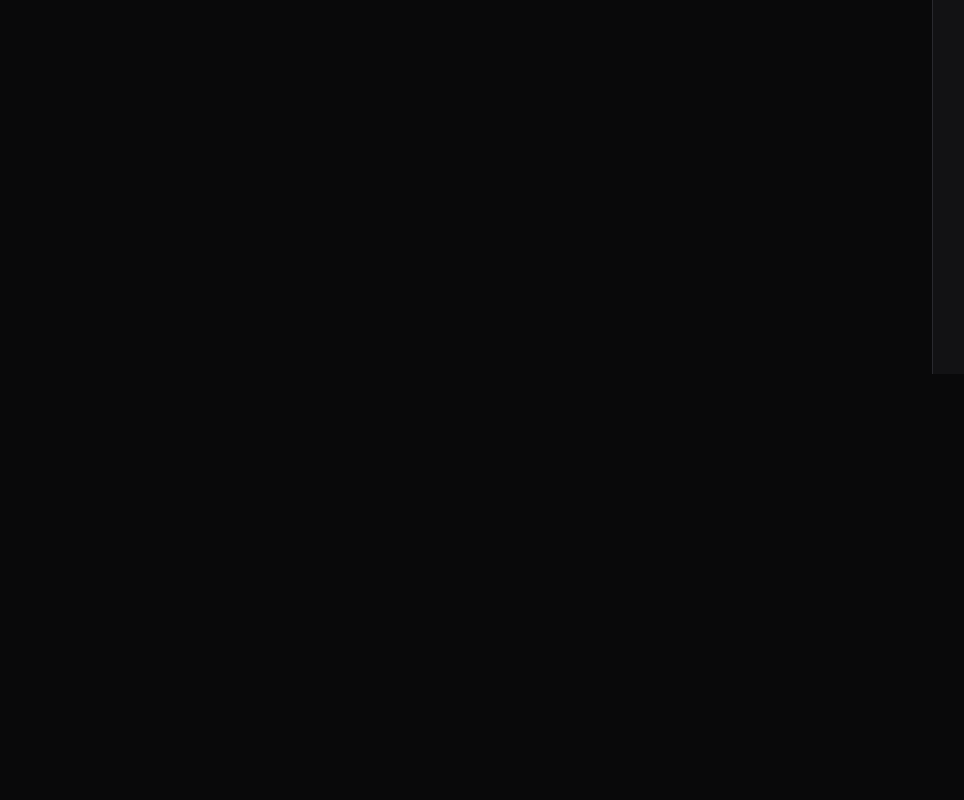
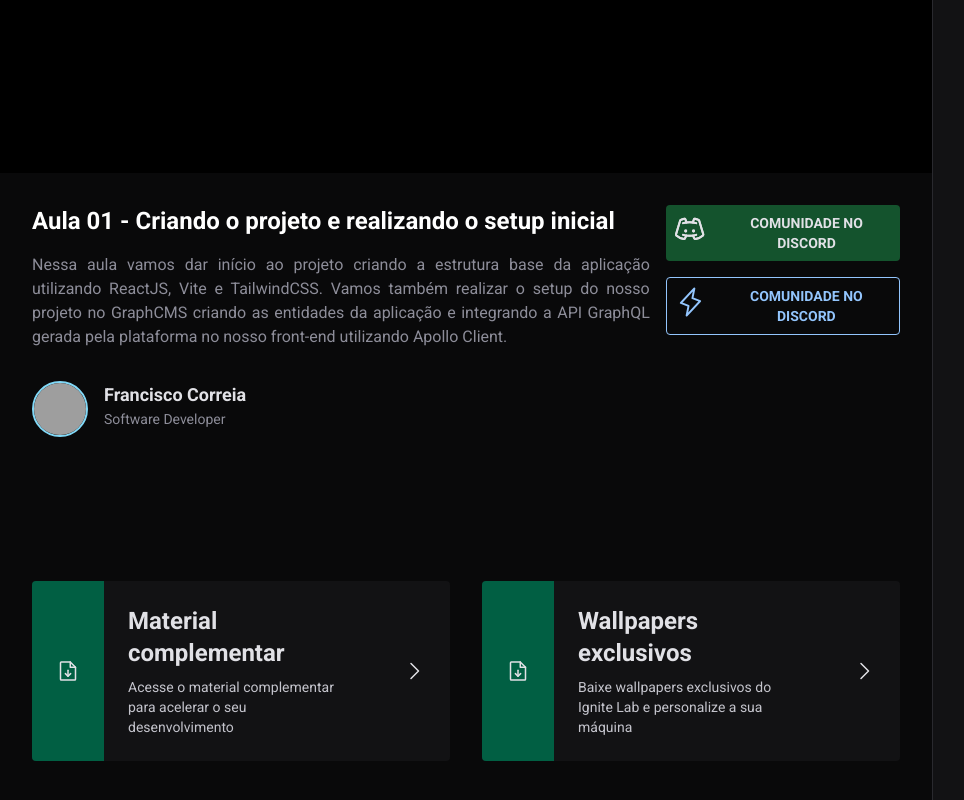
Before and after one commit to FranciscoCorreia28/event-plataform, a React (Vite) app: page / in a window 1280 px wide. Shown: the part 426-1226 px from the top of the page, without its empty margins (0-964 px from the left). Before the commit the page ends 800 px from the top, so only its background shows below. Built offline with nearby package versions, Linux system fonts and the light colour scheme; no server answers; grey boxes are pictures that could not be loaded.

Commit message:
feat: video page layout done

```diff
--- a/src/components/Video.tsx
+++ b/src/components/Video.tsx
@@ -1,7 +1,83 @@
-export function Video(){
-    return(
+import { CaretRight, DiscordLogo, FileArrowDown, Image, Lightning } from "phosphor-react";
+
+export function Video() {
+    return (
         <div className="flex-1">
-            video
+            <div className="bg-black flex justify-center">
+                <div className="h-full w-full max-w-[1100px] max-h-[68vh] aspect-video ">
+
+                </div>
+            </div>
+            <div className=" flex justify-between p-8 max-w-[1100px] mx-auto">
+                <div className=" flex flex-col justify-between w-3/4 pr-4">
+                    <h1 className="text-2xl font-bold text-white mb-4">
+                        Aula 01 - Criando o projeto e realizando o setup inicial
+                    </h1>
+                    <span className="mb-8">
+                        <p className="text-base text-justify text-gray-300">
+                            Nessa aula vamos dar início ao projeto criando a estrutura base da aplicação utilizando ReactJS, Vite e TailwindCSS. Vamos também realizar o setup do nosso projeto no GraphCMS criando as entidades da aplicação e integrando a API GraphQL gerada pela plataforma no nosso front-end utilizando Apollo Client.
+                        </p>
+                    </span>
+                    <div className="flex ">
+
+                        <img src="https://avatars.githubusercontent.com/u/61621625?v=4" alt=" github profile picture" className="w-14 h-14 rounded-full border-2 border-blue-500" />
+                        <span className="ml-4">
+
+                            <h3 className="text-lg font-bold">
+                                Francisco Correia
+                            </h3>
+                            <p className="text-sm text-gray-300">Software Developer</p>
+                        </span>
+                    </div>
+                </div>
+                <div className="flex flex-col gap-4">
+                    <span className="flex bg-green-900 py-2 px-2 rounded w-full gap-4 ">
+                        <DiscordLogo size={32} />
+                        <button className="uppercase text-sm font-bold ">
+                            comunidade no Discord
+                        </button>
+                    </span>
+                    <span className="flex text-blue-300 border border-blue-300 py-2 px-2 rounded w-full gap-4 ">
+                        <Lightning size={32} />
+                        <button className="uppercase text-sm font-bold  ">
+                            comunidade no Discord
+                        </button>
+                    </span>
+
+
+                </div>
+            </div>
+            <div className="gap-8 mt-20 mb-20 p-8 grid grid-cols-2">
+                <a href="" className="bg-gray-700 rounded overflow-hidden flex items-stretch gap-6 hover:bg-gray-600 transition-colors">
+                    <div className="bg-green-700 h-full p-6 flex items-center">
+                        <FileArrowDown size={24} />
+                    </div>
+                    <div className="py-6 leading-relaxed">
+                        <strong className="text-2xl">Material complementar</strong>
+                        <p className="text-sm text-gray-200 mt-2">
+                            Acesse o material complementar para acelerar o seu desenvolvimento
+                        </p>
+                    </div>
+                    <div className="h-full p-6 flex items-center">
+                        <CaretRight size={24} />
+                    </div>
+                </a>
+
+                <a href="" className="bg-gray-700 rounded overflow-hidden flex items-stretch gap-6 hover:bg-gray-600 transition-colors">
+                    <div className="bg-green-700 h-full p-6 flex items-center">
+                        <FileArrowDown size={24} />
+                    </div>
+                    <div className="py-6 leading-relaxed">
+                        <strong className="text-2xl">Wallpapers exclusivos</strong>
+                        <p className="text-sm text-gray-200 mt-2">
+                            Baixe wallpapers exclusivos do Ignite Lab e personalize a sua máquina
+                        </p>
+                    </div>
+                    <div className="h-full p-6 flex items-center">
+                        <CaretRight size={24} />
+                    </div>
+                </a>
+            </div>
         </div>
     )
 }
```
